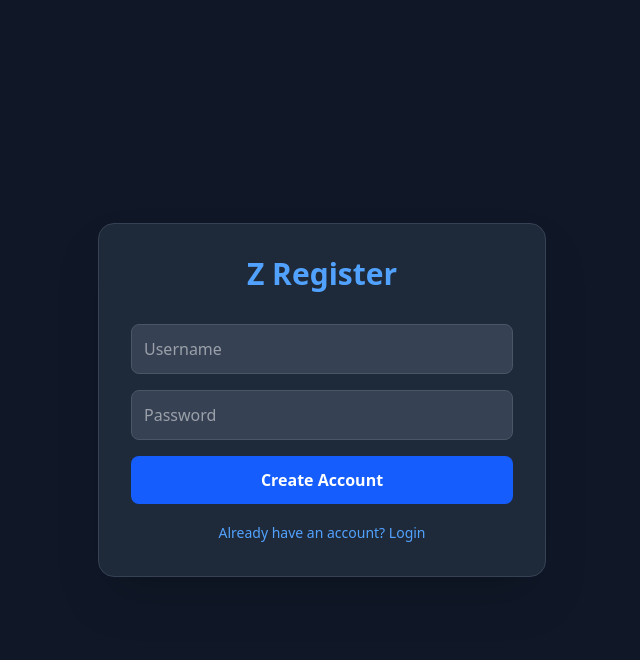
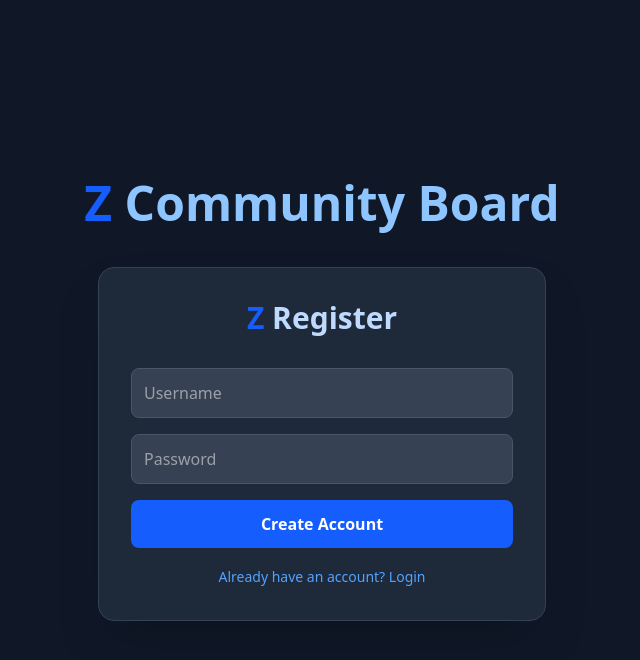
Before and after one commit to ArvaLazuardy/CommunityBoardWebsite, a React (Vite) app: page / in a window 1280 px wide. Both pictures are taken after a click on the button "New here? Register Account". Shown: the top 660 px of the page, without its empty margins (318-958 px from the left). Built offline with nearby package versions, Linux system fonts and the light colour scheme; no server answers; the database is empty.

Commit message:
added qol

```diff
--- a/src/Login.jsx
+++ b/src/Login.jsx
@@ -16,9 +16,15 @@ function Login({ onLogin, onSwitchToRegister }) {
     };
 
     return (
-        <div className="min-h-screen bg-gray-900 text-white flex items-center justify-center p-8">
+    <div className="min-h-screen bg-gray-900 text-white flex flex-col items-center justify-center p-8">
+
+        <h1 className="text-5xl font-bold text-blue-300 pb-10">
+            <span className="text-blue-600">Z</span> Community Board
+        </h1>
+
         <div className="bg-gray-800 p-8 rounded-2xl border border-gray-700 w-full max-w-md shadow-2xl">
-            <h1 className="text-3xl font-bold mb-8 text-center text-blue-400">Z Login</h1>
+            <h1 className="text-3xl font-bold mb-8 text-center text-blue-700">
+                <span className="text-blue-600">Z</span> Login</h1>
             {message && (
             <div className={`mb-4 p-3 rounded ${messageType === 'success' ? 'bg-green-500' : 'bg-red-500'}`}>
                 {message}
@@ -53,7 +59,7 @@ function Login({ onLogin, onSwitchToRegister }) {
             </button>
             </div>
         </div>
-        </div>
+    </div>
     );
     }
 
--- a/src/Register.jsx
+++ b/src/Register.jsx
@@ -20,10 +20,15 @@ function Register({ onRegister, onSwitchToLogin }) {
     };
 
     return (
-        <div className="min-h-screen bg-gray-900 text-white flex items-center justify-center p-8">
+    <div className="min-h-screen bg-gray-900 text-white flex flex-col items-center justify-center p-8">
+
+        <h1 className="text-5xl font-bold text-blue-300 pb-10">
+            <span className="text-blue-600">Z</span> Community Board
+        </h1>
+
         <div className="bg-gray-800 p-8 rounded-2xl border border-gray-700 w-full max-w-md shadow-2xl">
-            <h1 className="text-3xl font-bold mb-8 text-center text-blue-400">Z Register</h1>
-            {message && (
+            <h1 className="text-3xl font-bold mb-8 text-center text-blue-200">
+                <span className="text-blue-600">Z</span> Register</h1>            {message && (
             <div className={`mb-4 p-3 rounded ${messageType === 'success' ? 'bg-green-500' : 'bg-red-500'}`}>
                 {message}
             </div>
@@ -57,7 +62,7 @@ function Register({ onRegister, onSwitchToLogin }) {
             </button>
             </div>
         </div>
-        </div>
+    </div>
     );
     }
 
```
